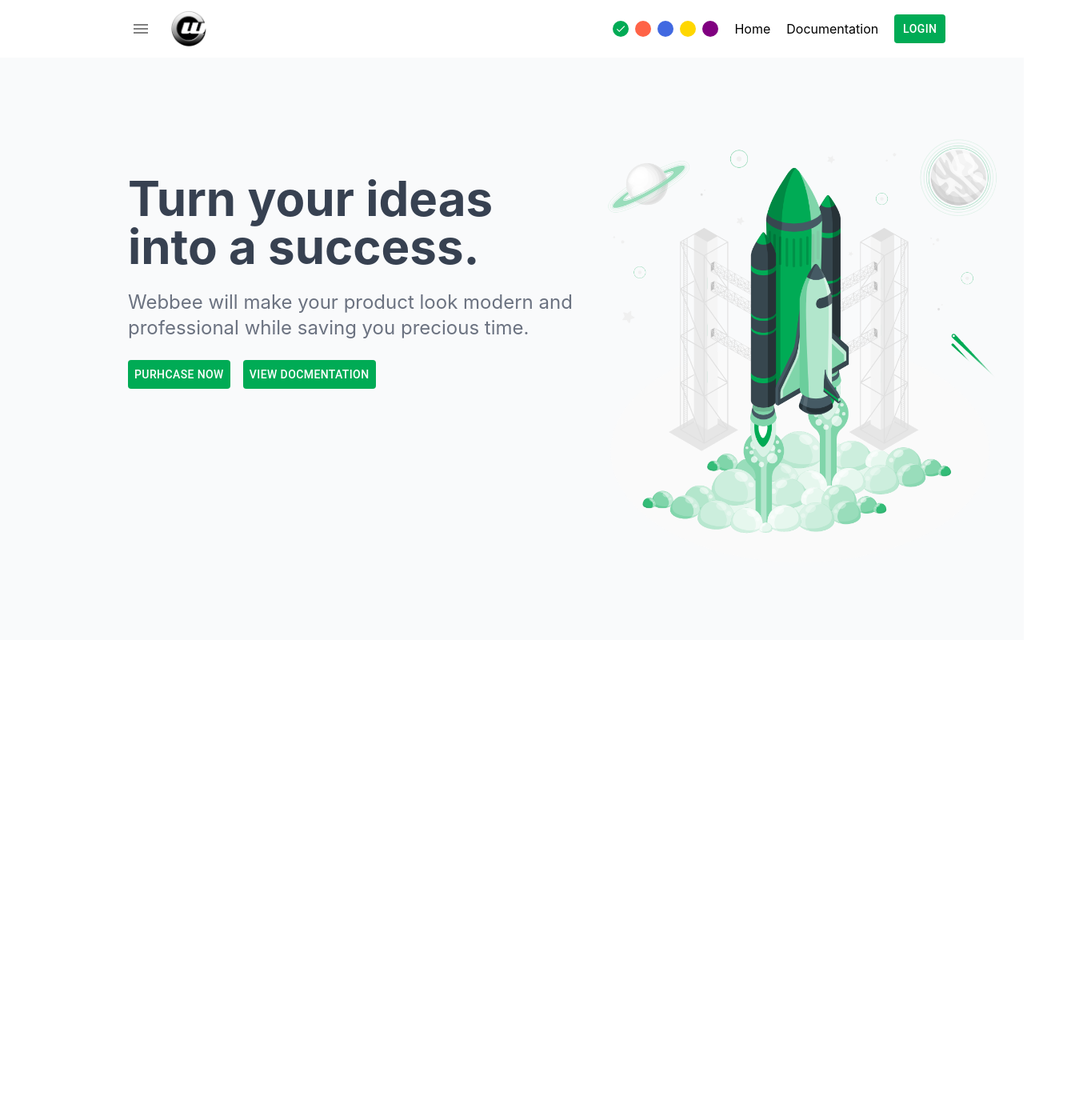
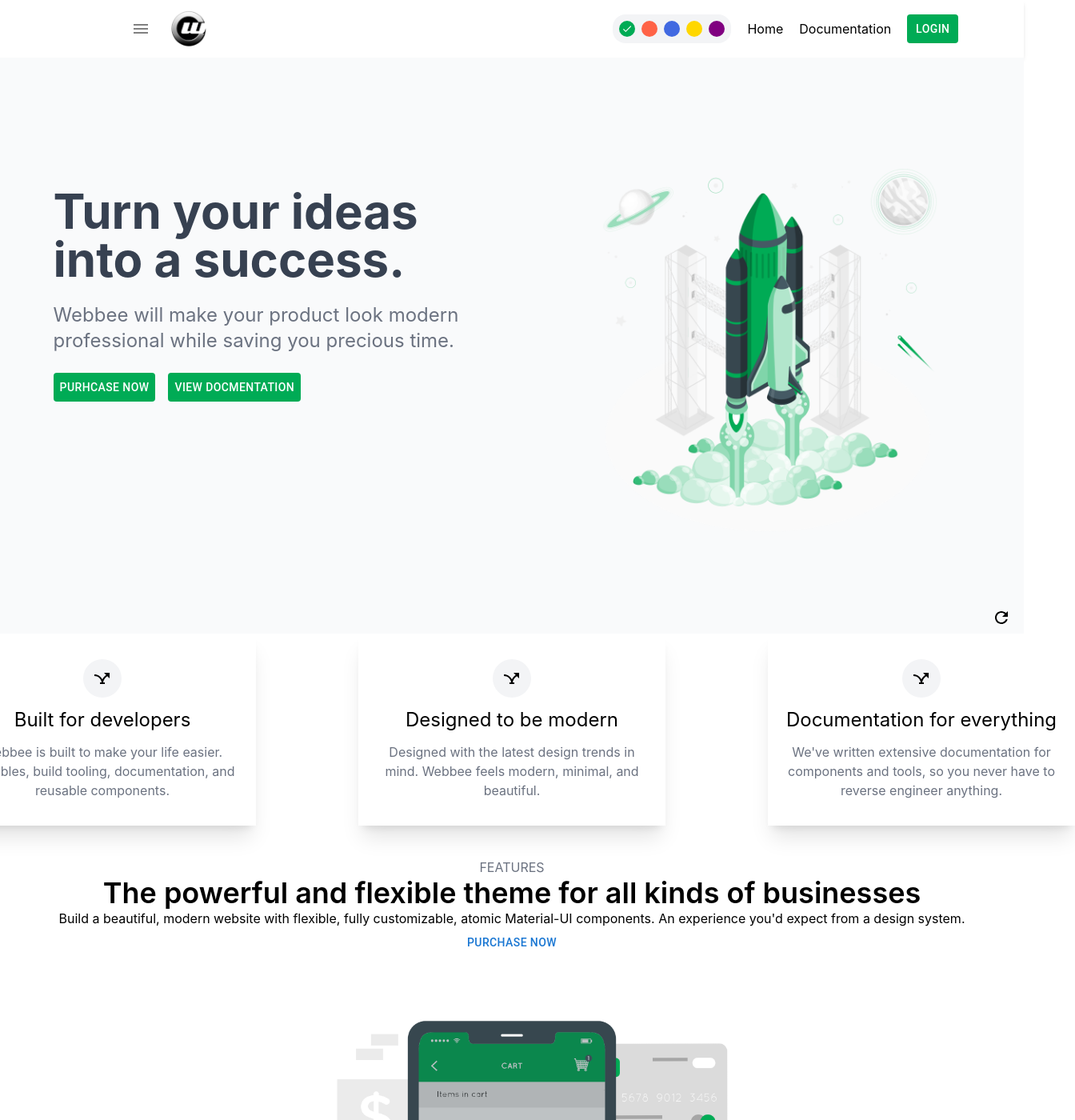
Before and after one commit to centum-world/mining-rig-portfolio, a React (Vite) app: page / in a window 1280 px wide. Shown: the top 1400 px of the page at 80% size, 1344 px wide, since content can reach past the window. Before the commit the page ends 800 px from the top, so only its background shows below. Built offline with nearby package versions, Linux system fonts and the light colour scheme.

Commit message:
scolling icon added

```diff
--- a/package.json
+++ b/package.json
@@ -18,7 +18,8 @@
     "react": "^18.2.0",
     "react-dom": "^18.2.0",
     "react-redux": "^9.0.4",
-    "react-router-dom": "^6.21.1"
+    "react-router-dom": "^6.21.1",
+    "react-scroll": "^1.9.0"
   },
   "devDependencies": {
     "@types/react": "^18.2.43",
--- a/src/App.jsx
+++ b/src/App.jsx
@@ -1,5 +1,7 @@
-import React from "react";
+import React, { useState } from "react";
 import { BrowserRouter as Router, Routes, Route } from "react-router-dom";
+import { Link, Element, animateScroll as scroll } from "react-scroll";
+import RefreshIcon from '@mui/icons-material/Refresh';
 import HomePage from "./pages/HomePage";
 import Heropage from "./pages/Heropage";
 import Header from "./common/Header";
@@ -9,11 +11,16 @@
 import Faq from "./pages/Faq";
 
 const App = () => {
+  const [isHeaderVisible, setIsHeaderVisible] = useState(true);
+
+  const handleScroll = () => {
+    setIsHeaderVisible(window.scrollY < 10);
+  };
+
   return (
     <Router>
-      <div className="flex flex-col min-h-screen">
-        <Header />
-        <div className="flex-1 flex bg-gray-50">
+      <div className="flex flex-col min-h-screen" onScroll={handleScroll}>
+        <Header isVisible={isHeaderVisible} />
         <div className="flex-1">
           <Routes>
             <Route path="/" element={<HomePage />} />
@@ -23,8 +30,16 @@
             <Route path="/faq" element={<Faq />} />
           </Routes>
         </div>
-        </div>
         <Footer />
+        <Link
+          to="top"
+          smooth={true}
+          duration={500}
+          className={`fixed bottom-4 right-4 cursor-pointer ${isHeaderVisible ? "opacity-100" : "opacity-0"}`}
+        >
+         <RefreshIcon/>
+        </Link>
+        <Element name="top" className="d-none"></Element>
       </div>
     </Router>
   );
--- a/src/common/Header.jsx
+++ b/src/common/Header.jsx
@@ -38,7 +38,7 @@
         <Drawer />
       </div>
       <div className="flex gap-5 w-2/5 items-center relative">
-        <div className="flex gap-2 items-center relative">
+        <div className="flex gap-2 items-center relative bg-gray-100 rounded-2xl p-2">
           {colorButtons.map((color, index) => (
             <div
               key={index}
--- /dev/null
+++ b/src/components/Features.jsx
@@ -0,0 +1,53 @@
+import React from "react";
+import AirlineStopsIcon from "@mui/icons-material/AirlineStops";
+import { Button } from "@mui/material";
+import purchase from "../assets/png/purchase.png";
+
+const FeatureCard = ({ title, description }) => {
+  return (
+    <div className="shadow-xl p-4 flex flex-col items-center justify-center h-60 w-96 space-y-3">
+      <div className="bg-gray-100 rounded-full h-12 w-12 flex items-center justify-center">
+        <AirlineStopsIcon />
+      </div>
+      <div className="text-2xl text-center">{title}</div>
+      <p className="text-gray-500 text-center">{description}</p>
+    </div>
+  );
+};
+
+const Features = () => {
+  return (
+    <div className="flex flex-col items-center gap-10">
+      <div className="flex items-center justify-center gap-32">
+        <FeatureCard
+          title="Built for developers"
+          description="Webbee is built to make your life easier. Variables, build tooling, documentation, and reusable components."
+        />
+        <FeatureCard
+          title="Designed to be modern"
+          description="Designed with the latest design trends in mind. Webbee feels modern, minimal, and beautiful."
+        />
+        <FeatureCard
+          title="Documentation for everything"
+          description="We've written extensive documentation for components and tools, so you never have to reverse engineer anything."
+        />
+      </div>
+      <div className="flex flex-col justify-center items-center">
+        <div className="text-gray-500">FEATURES</div>
+        <div className="text-4xl font-semibold">The powerful and flexible theme for all kinds of businesses</div>
+        <div>
+          Build a beautiful, modern website with flexible, fully customizable,
+          atomic Material-UI components. An experience you'd expect from a
+          design system.
+        </div>
+        <div>
+          <Button>Purchase now</Button>
+        </div>
+
+        <img src={purchase} alt="purchase" className="w-1/2" />
+      </div>
+    </div>
+  );
+};
+
+export default Features;
--- /dev/null
+++ b/src/components/HeroSection.jsx
@@ -0,0 +1,57 @@
+import { Button } from "@mui/material";
+import React from "react";
+import { useSelector } from "react-redux";
+import rocket from "../assets/png/rocket.png";
+
+const HeroSection = () => {
+  const [anchorEl, setAnchorEl] = React.useState(null);
+
+  const { selectedColor } = useSelector((state) => state.colors);
+
+  const handleMenuClick = (event) => {
+    setAnchorEl(event.currentTarget);
+  };
+
+  return (
+    <section className="flex bg-gray-50 h-[90vh]">
+      <div className=" gap-10 flex  items-center justify-center w-[50%] mb-32">
+        <div className="space-y-6">
+          <h1 className="text-6xl font-bold  text-gray-700 font-sans ">
+            Turn your ideas <br /> into a success.
+          </h1>
+          <p className="text-gray-500 text-2xl font-sans">
+            Webbee will make your product look modern <br /> professional while
+            saving you precious time.
+          </p>
+          <div className="flex gap-4">
+            <Button
+              onClick={handleMenuClick}
+              style={{
+                background: selectedColor,
+                cursor: "pointer",
+                color: "white",
+              }}
+            >
+              Purhcase now
+            </Button>
+            <Button
+              onClick={handleMenuClick}
+              style={{
+                background: selectedColor,
+                cursor: "pointer",
+                color: "white",
+              }}
+            >
+              View Docmentation
+            </Button>
+          </div>
+        </div>
+      </div>
+      <div className="flex items-center justify-center w-[50%]">
+        <img src={rocket} alt="heroImg" className="w-3/4" />
+      </div>
+    </section>
+  );
+};
+
+export default HeroSection;
--- a/src/pages/Heropage.jsx
+++ b/src/pages/Heropage.jsx
@@ -1,58 +1,12 @@
-import { Button } from "@mui/material";
-import React from "react";
-import { useDispatch, useSelector } from "react-redux";
-import rocket from "../assets/png/rocket.png";
+import Features from "../components/Features";
+import HeroSection from "../components/HeroSection";
 
 const Heropage = () => {
-  const [anchorEl, setAnchorEl] = React.useState(null);
-
-  const { selectedColor } = useSelector((state) => state.colors);
-
-  const dispatch = useDispatch();
-
-  const handleMenuClick = (event) => {
-    setAnchorEl(event.currentTarget);
-  };
-
   return (
-    <section className="flex h-[90vh]">
-      <div className="flex-1 gap-10 flex items-center flex-col justify-center ml-40 mb-40">
-        <div className="space-y-6">
-          <h1 className="text-6xl font-bold  text-gray-700 font-sans ">
-            Turn your ideas <br /> into a success.
-          </h1>
-          <p className="text-gray-500 text-2xl font-sans">
-            Webbee will make your product look modern and professional while
-            saving you precious time.
-          </p>
-          <div className="flex gap-4">
-            <Button
-              onClick={handleMenuClick}
-              style={{
-                background: selectedColor,
-                cursor: "pointer",
-                color: "white",
-              }}
-            >
-              Purhcase now
-            </Button>
-            <Button
-              onClick={handleMenuClick}
-              style={{
-                background: selectedColor,
-                cursor: "pointer",
-                color: "white",
-              }}
-            >
-              View Docmentation
-            </Button>
-          </div>
-        </div>
-      </div>
-      <div className="flex-1 flex items-center justify-center max-w-">
-        <img  src={rocket} alt="heroImg"  />
-      </div>
-    </section>
+    <>
+      <HeroSection />
+      <Features/>
+    </>
   );
 };
 
```
Also changed, not shown: src/assets/png/purchase.png (added), 1 other file (tests, documents, lock files or other folders). Lines whose indentation alone changed are shown as unchanged.
